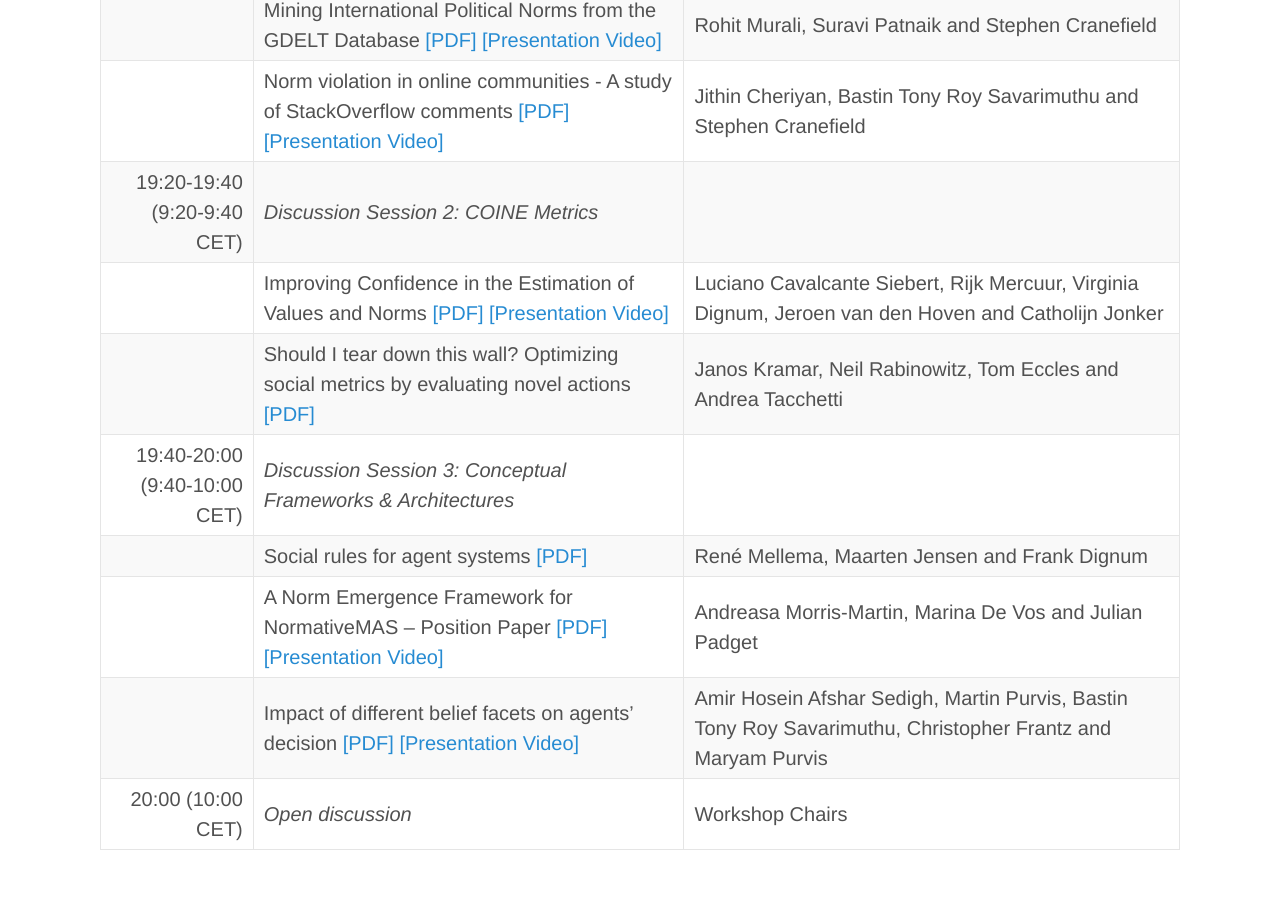
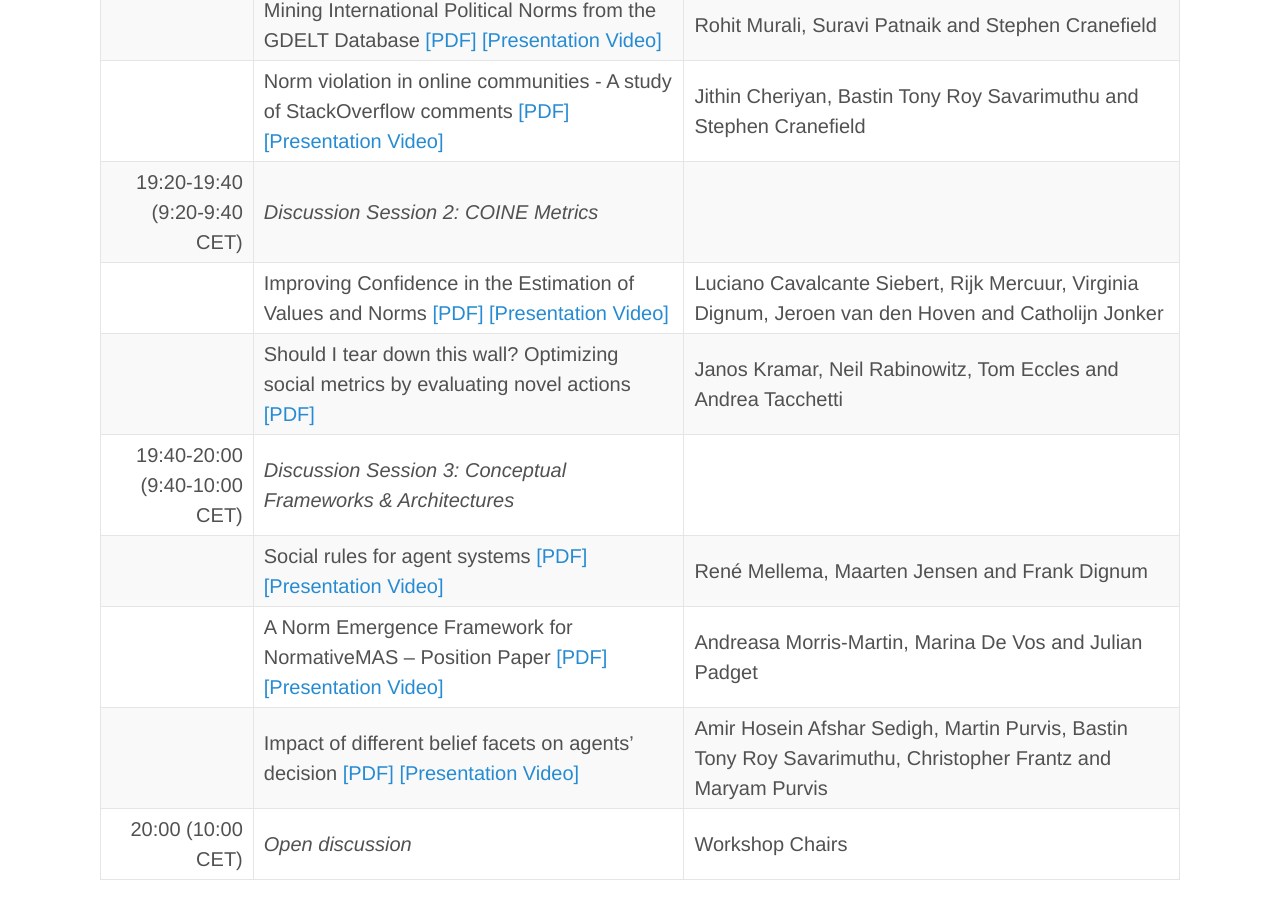
Before and after one commit to coin-workshop/coine-2020-new-zealand, a Jekyll site: the page built from technical_programme.md, in a window 1280 px wide and 900 px high, scrolled down 793 px. Built offline with Jekyll 4.4.1, drawn with Linux system fonts in a browser that asks for light colours; before the commit the page ends 1663 px from its top, so only the background shows below that.

Commit message:
Update presentation links.

```diff
--- a/technical_programme.md
+++ b/technical_programme.md
@@ -24,7 +24,7 @@ In order to participate in the discussion sessions, please register using the fo
 | | Improving Confidence in the Estimation of Values and Norms [\[PDF\]](https://arxiv.org/abs/2004.01056) [\[Presentation Video\]](https://underline.io/lecture/97-improving-confidence-in-the-estimation-of-values-and-norms) | Luciano Cavalcante Siebert, Rijk Mercuur, Virginia Dignum, Jeroen van den Hoven and Catholijn Jonker |
 | | Should I tear down this wall? Optimizing social metrics by evaluating novel actions [\[PDF\]](https://arxiv.org/abs/2004.07625) | Janos Kramar, Neil Rabinowitz, Tom Eccles and Andrea Tacchetti |
 | 19:40-20:00 (9:40-10:00 CET) | *Discussion Session 3: Conceptual Frameworks & Architectures* | |
-| | Social rules for agent systems [\[PDF\]](https://arxiv.org/abs/2004.12797) | René Mellema, Maarten Jensen and Frank Dignum |
+| | Social rules for agent systems [\[PDF\]](https://arxiv.org/abs/2004.12797) [\[Presentation Video\]](https://screencast-o-matic.com/watch/cYfZIuAxid) | René Mellema, Maarten Jensen and Frank Dignum |
 | | A Norm Emergence Framework for NormativeMAS – Position Paper  [\[PDF\]](https://arxiv.org/abs/2004.02575) [\[Presentation Video\]](https://underline.io/lecture/115-a-norm-emergence-framework-for-normative-mas-position-paper) | Andreasa Morris-Martin, Marina De Vos and Julian Padget |
 | | Impact of different belief facets on agents' decision [\[PDF\]](https://arxiv.org/abs/2004.11858) [\[Presentation Video\]](https://screencast-o-matic.com/watch/cYfZXgAwvJ) | Amir Hosein Afshar Sedigh, Martin Purvis, Bastin Tony Roy Savarimuthu, Christopher Frantz and Maryam Purvis |
 | 20:00 (10:00 CET) | *Open discussion* | Workshop Chairs |
```
